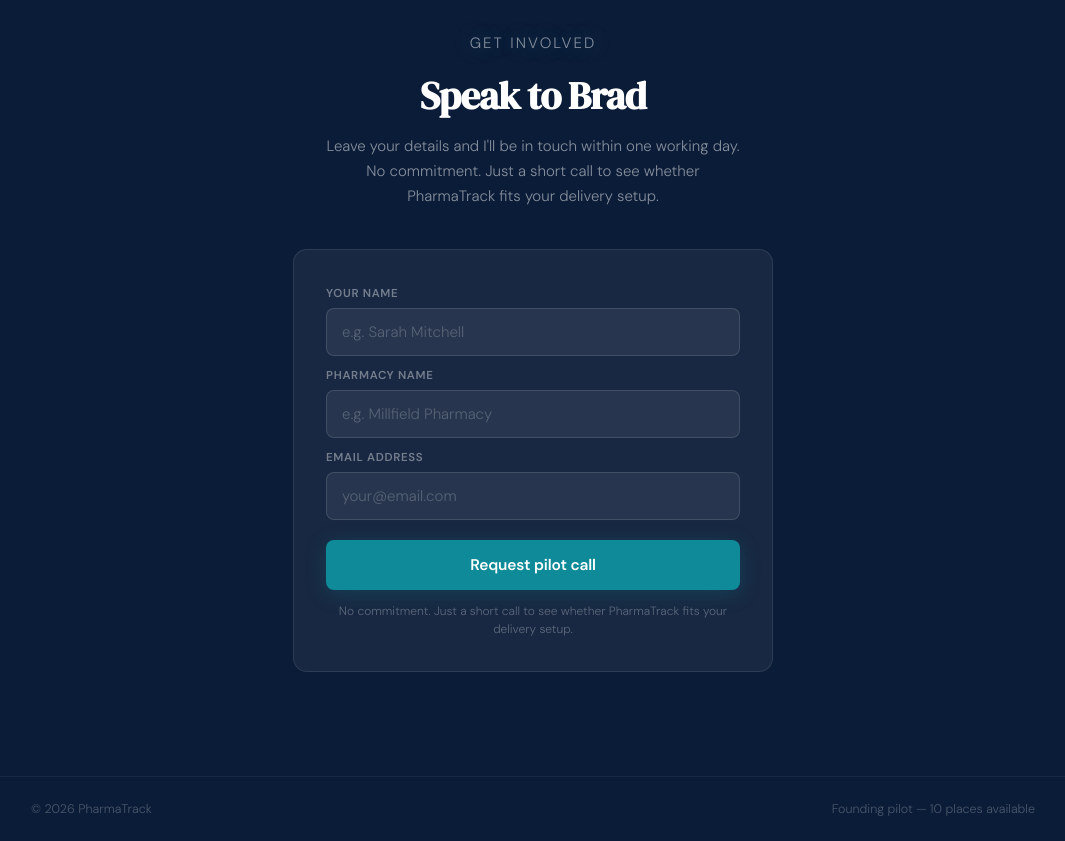
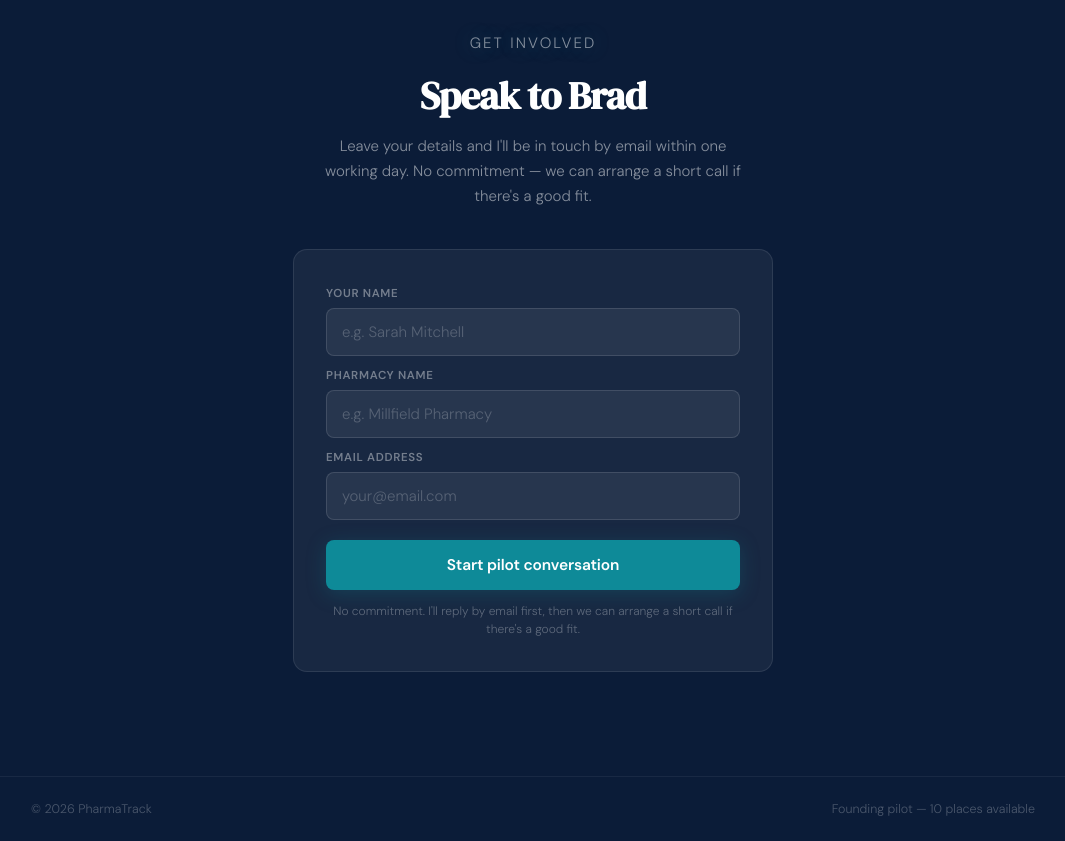
Before and after one commit to purposegeneration-build/pharmatrack-pilot, a website: page index.html in a window 1280 px wide. Shown: the part 1420-2261 px from the top of the page, without its empty margins (107-1172 px from the left). Drawn offline with Linux system fonts and the light colour scheme.

Commit message:
Align pilot form with email-first follow-up

```diff
--- a/index.html
+++ b/index.html
@@ -580,7 +580,7 @@ h1 .brand { color: #2DD4BF; }
     <div class="register-header">
       <p class="eyebrow">Get involved</p>
       <h2>Speak to Brad</h2>
-      <p>Leave your details and I'll be in touch within one working day. No commitment. Just a short call to see whether PharmaTrack fits your delivery setup.</p>
+      <p>Leave your details and I'll be in touch by email within one working day. No commitment — we can arrange a short call if there's a good fit.</p>
     </div>
 
     <div class="form-card">
@@ -609,9 +609,9 @@ h1 .brand { color: #2DD4BF; }
             <label for="inp-contact">Email address</label>
             <input type="email" id="inp-contact" name="contact" placeholder="your@email.com" required>
           </div>
-          <button type="submit" class="send-btn" id="sendBtn">Request pilot call</button>
+          <button type="submit" class="send-btn" id="sendBtn">Start pilot conversation</button>
           <p class="form-error" id="formError">Something went wrong. Please try again, or email us directly.</p>
-          <p class="support-note">No commitment. Just a short call to see whether PharmaTrack fits your delivery setup.</p>
+          <p class="support-note">No commitment. I'll reply by email first, then we can arrange a short call if there's a good fit.</p>
         </form>
       </div>
 
@@ -663,7 +663,7 @@ h1 .brand { color: #2DD4BF; }
     } catch { /* network error — ok stays false */ }
 
     if (!ok) {
-      btn.textContent = 'Request pilot call';
+      btn.textContent = 'Start pilot conversation';
       btn.disabled = false;
       errorEl.classList.add('show');
       return;
```
